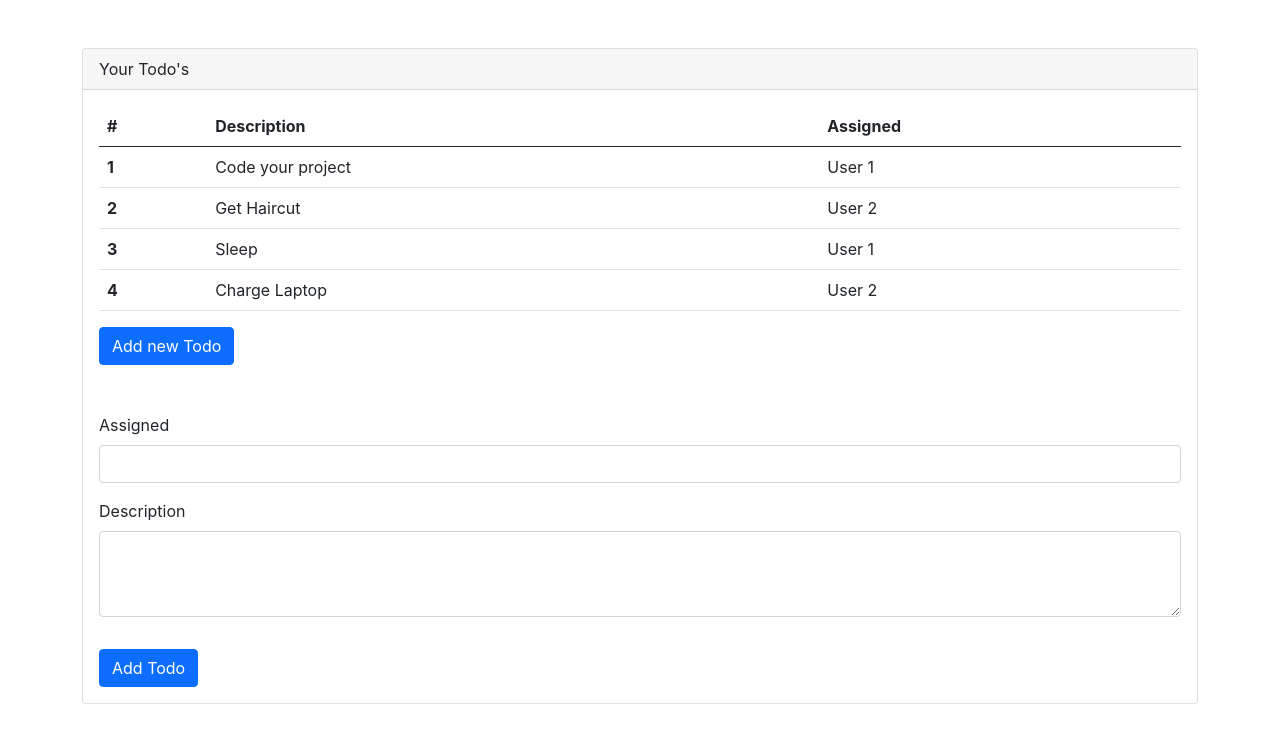
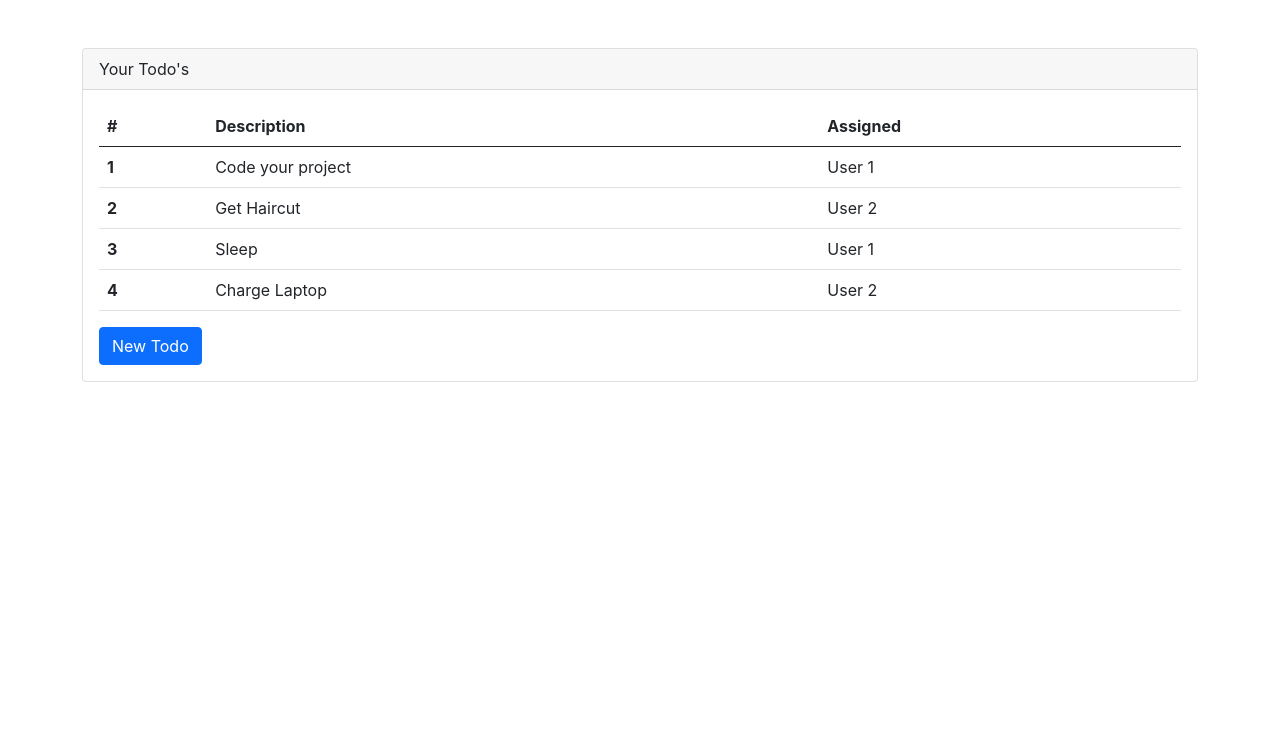
Before and after one commit to Sushil09/react-todos, a React (Create React App) app: page / in a window 1280 px wide. Shown: the top 740 px of the page. Built offline with nearby package versions, Linux system fonts and the light colour scheme.

Commit message:
Conditional Rendering

```diff
--- a/src/App.js
+++ b/src/App.js
@@ -14,6 +14,8 @@ function App() {
     { rowNumber: 3, rowDescription: "Sleep", rowAssigned: "User 1" },
     { rowNumber: 4, rowDescription: "Charge Laptop", rowAssigned: "User 2" }
   ]);
+
+  const [showAddTodoForm,setAddTodoForm] = useState(false);
 
   const addToDo = (description, assigned) => {
     let rowNumber=0
@@ -47,10 +49,10 @@ function App() {
         </div>
         <div className='card-body'>
           <TodoTable todos={todos} deleteTodo={deleteTodo}/>
-          <button className='btn btn-primary' onClick={addToDo}>
-            Add new Todo
+          <button onClick={() => setAddTodoForm(!showAddTodoForm)}  className='btn btn-primary'>
+            {showAddTodoForm? 'Close New Todo':'New Todo'}
           </button>
-          <NewTodoForm addToDo={addToDo}/>
+          {showAddTodoForm && <NewTodoForm addToDo={addToDo}/>}
         </div>
       </div>
     </div>
--- a/src/components/TodoTable.js
+++ b/src/components/TodoTable.js
@@ -20,7 +20,6 @@ function TodoTable(props) {
                             rowAssigned={todo.rowAssigned}
                             deleteTodo={props.deleteTodo}
                         />
-
                     ))
                 }
             </tbody>
```
